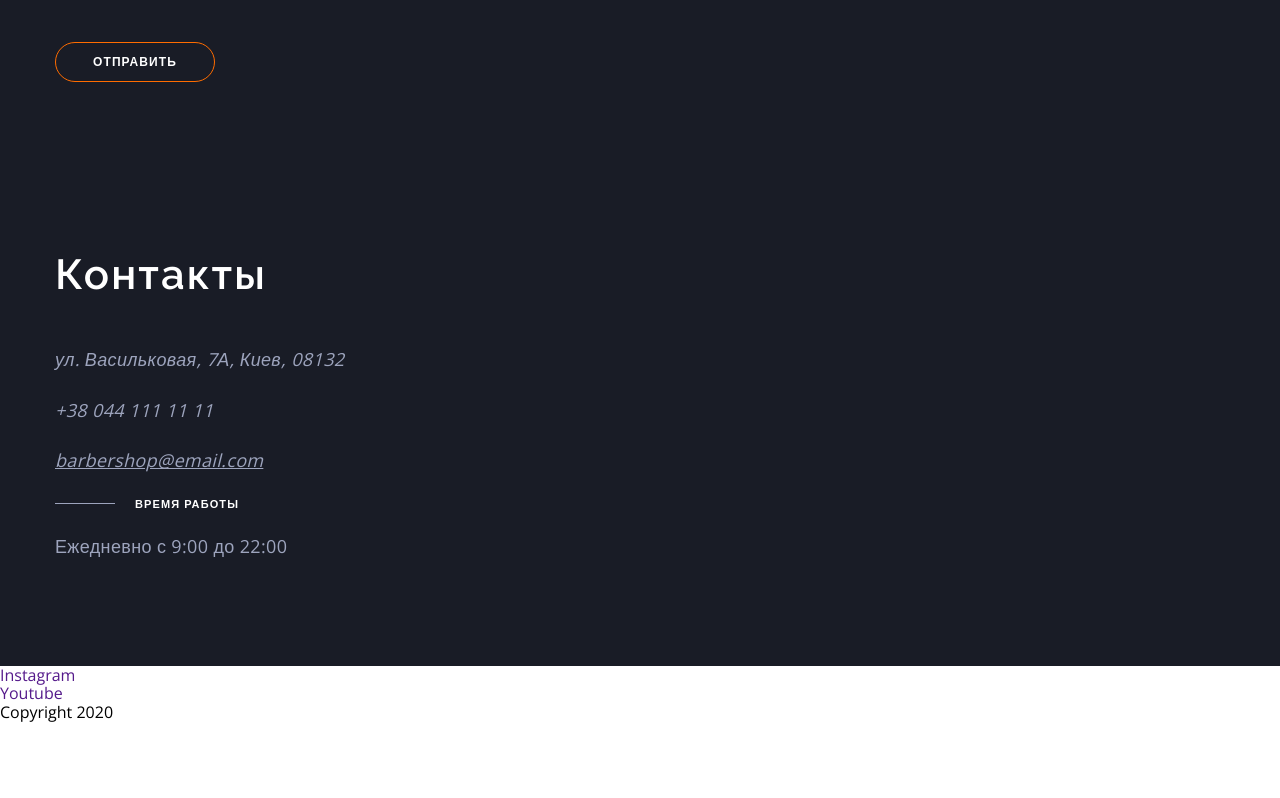
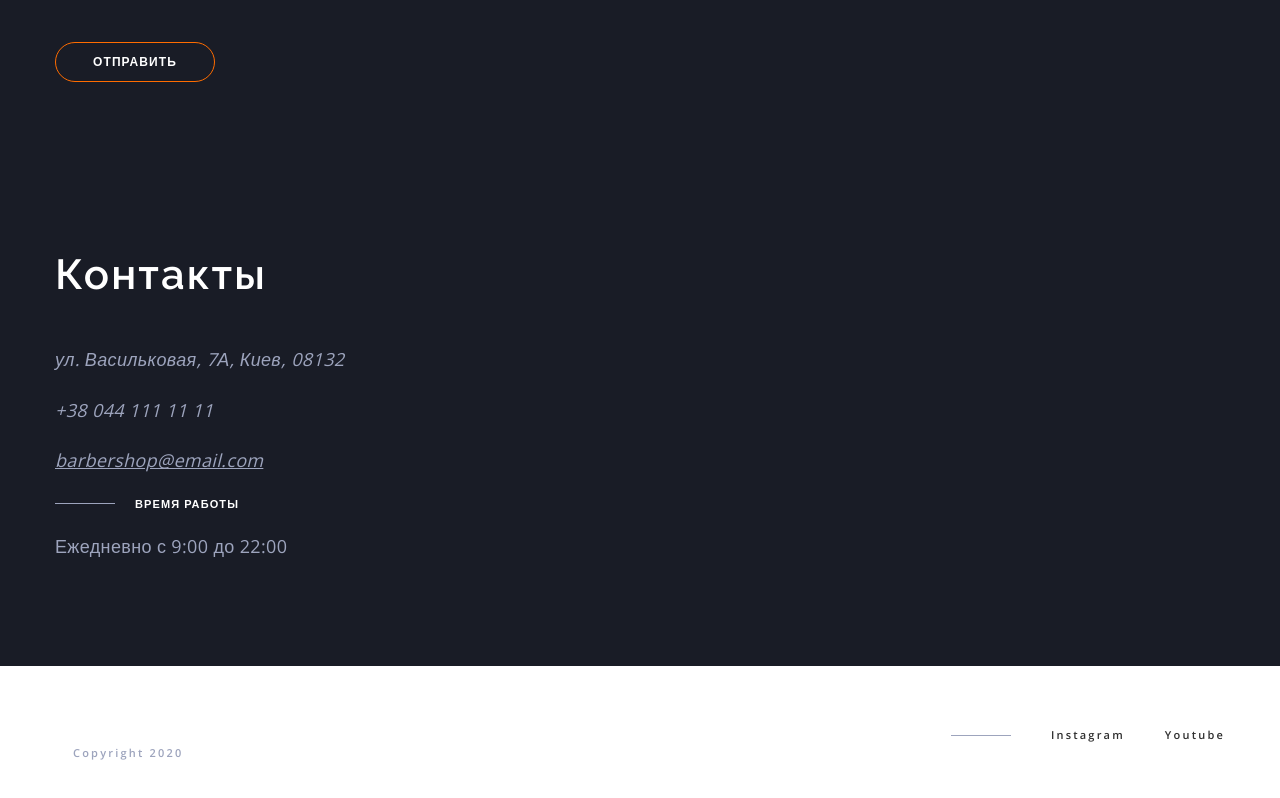
Before and after one commit to SerhiyStepanov/barber, a plain HTML site: page index.html in a window 1280 px wide. Shown: the part 1881-2679 px from the top of the page. Before the commit the page ends 2604 px from the top, so only its background shows below. Drawn offline with nearby package versions, Linux system fonts and the light colour scheme.

Commit message:
copyright

```diff
--- a/index.html
+++ b/index.html
@@ -400,16 +400,16 @@
           </div>
         </div>
       </section>
-      <div class="">
-        <ul>
-          <li>
-            <a href="">Instagram</a>
+      <div class="footer-bottom container">
+        <p class="copyright">Copyright 2020</p>
+        <ul class="footer-seti">
+          <li class="footer-seti-item">
+            <a class="footer-seti-link" href="">Instagram</a>
           </li>
-          <li>
-            <a href="">Youtube</a>
+          <li class="footer-seti-item">
+            <a class="footer-seti-link" href="">Youtube</a>
           </li>
         </ul>
-        <p>Copyright 2020</p>
       </div>
       <script src="./app.js"></script>
   </body>
--- a/styles/style.css
+++ b/styles/style.css
@@ -755,3 +755,50 @@ p {
   height: 1px;
   background-color: #9da4bd;
 }
+
+.footer-bottom {
+  display: flex;
+  align-items: center;
+  height: 138px;
+}
+
+.footer-seti::before {
+  position: absolute;
+  content: "";
+  width: 60px;
+  height: 1px;
+  top: 50%;
+  left: -100px;
+  background-color: #9da4bd;
+}
+
+.footer-seti {
+  position: relative;
+  display: flex;
+  margin-left: auto;
+  padding-left: 0;
+}
+
+.footer-seti-item + .footer-seti-item {
+  margin-left: 40px;
+}
+
+.footer-seti-link {
+  display: block;
+  font-weight: 600;
+  font-size: 11px;
+  line-height: 1.37;
+  letter-spacing: 0.2em;
+  color: #303030;
+}
+
+.copyright {
+  margin-top: 79px;
+  margin-bottom: 44px;
+  margin-left: 18px;
+  font-weight: 600;
+  font-size: 11px;
+  line-height: 1.4;
+  letter-spacing: 0.2em;
+  color: #9da4bd;
+}
```
